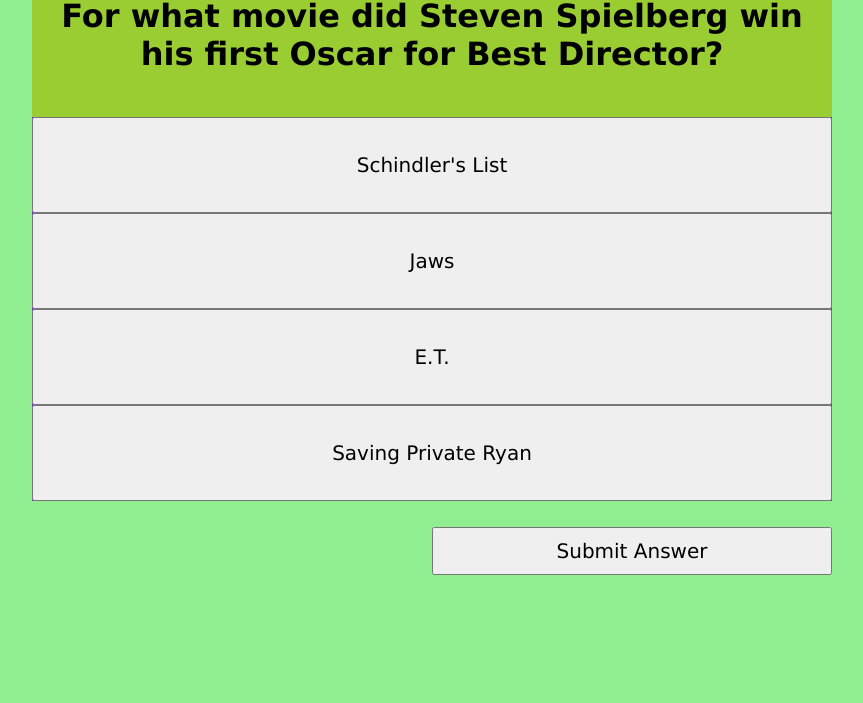
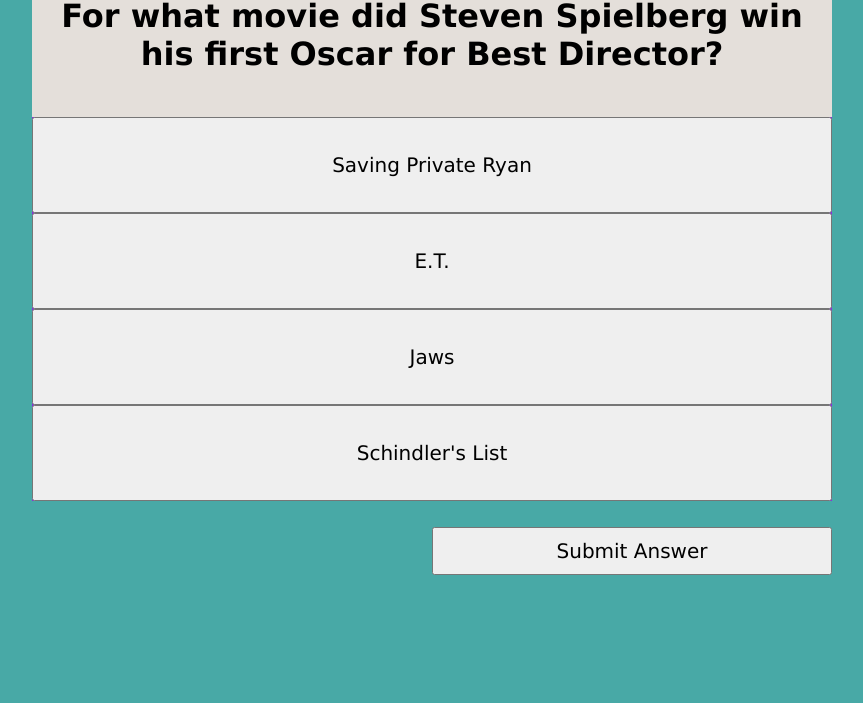
Before and after one commit to JamieCollins/Project-2, a plain HTML site: page index.html in a window 1280 px wide. Shown: the part 97-800 px from the top of the page, without its empty margins (208-1071 px from the left). Drawn offline with Linux system fonts and the light colour scheme.

Commit message:
add functionality to getQuestion function

```diff
--- a/assets/css/style.css
+++ b/assets/css/style.css
@@ -6,7 +6,7 @@
 }
 
 body {
-    background-color: lightgreen;
+    background-color: #48A9A6;
 }
 
 h1 {
@@ -25,13 +25,12 @@ h1 {
 /* quiz box container */
 .quiz-box {
     width: 800px;
-    background-color: blue;
     height: 60vh;
 }
 
 /* questions */
 .question-area {
-    background-color: yellowgreen;
+    background-color: #E4DFDA;
     height: 15vh;
 }
 
--- a/assets/js/questions.js
+++ b/assets/js/questions.js
@@ -13,8 +13,38 @@ let questions = [
     },
     {
         number: 3,
+        question: "What was Quentin Tarantino's first feature as writer/director?",
+        options: ["Pulp Fiction", "Reservoir Dogs", "Jackie Brown", "Kill Bill"],
+        answer: "Reservoir Dogs",
+    },
+    {
+        number: 4,
+        question: "Jim Carrey's The Mask, Dumb and Dumber and Ace Ventura: Pet Detective—were all released in what year?",
+        options: ["1995", "1996", "1994", "1993"],
+        answer: "1994",
+    },
+    {
+        number: 5,
+        question: "Which movie star is killed off in the opening scene of Scream?",
+        options: ["Drew Barrymore", "Sarah Michelle Gellar", "Courtney Cox", "Neve Campbell"],
+        answer: "Drew Barrymore",
+    },
+    {
+        number: 6,
         question: "Who is the only actor to receive an Oscar nomination for acting in a Lord of the Rings movie?",
-        options: ["Ian McKellen", "Elijah Wood", "Viggo Mortensen", "Orlando Bloom"],
+        options: ["Ian McKellen", "Orlando Bloom", "Elijah Wood", "Viggo Mortensen"],
         answer: "Ian McKellen",
     },
+    {
+        number: 7,
+        question: "What is the highest-grossing foreign-language film at the U.S. box office?",
+        options: ["Crouching Tiger, Hidden Dragon", "Life Is Beautiful", "Parasite", "The Passion of the Christ"],
+        answer: "The Passion of the Christ",
+    },
+    {
+        number: 8,
+        question: "Who wrote the screenplay for Rocky?",
+        options: ["Sylvester Stallone", "Arnold Schwarzenegger", "Jean-Claude Van Damme", "Dolph Lungren"],
+        answer: "Sylvester Stallone",
+    },
 ]
--- a/assets/js/script.js
+++ b/assets/js/script.js
@@ -4,6 +4,7 @@ document.getElementById("option-c").addEventListener("click", selectOption)
 document.getElementById("option-d").addEventListener("click", selectOption)
 
 document.getElementById("submit").addEventListener("click", checkAnswer)
+document.addEventListener("DOMContentLoaded", getQuestion)
 
 
 let optionA = document.getElementById("option-a")
@@ -12,6 +13,9 @@ let optionC = document.getElementById("option-c")
 let optionD = document.getElementById("option-d")
 
 let queText = document.getElementById("quiz-que")
+
+var i = 0;
+var response = "";
 
 function selectOption() {
 
@@ -23,11 +27,7 @@ function selectOption() {
 
 }
 
-function checkAnswer() {
-
-    clearOptions();
-
-    let i = 0; i < questions.length; i++;
+function getQuestion () {
 
         queText.innerHTML = questions[i].question;
         optionA.innerHTML = questions[i].options[0];
@@ -35,20 +35,31 @@ function checkAnswer() {
         optionC.innerHTML = questions[i].options[2];
         optionD.innerHTML = questions[i].options[3];
 
+}
+
+function checkAnswer() {
+
+    clearOptions();
+
     let correctScore = document.getElementById("score");
     let incorrectScore = document.getElementById("incorrect");
 
     if (response === questions[i].answer){
         correctScore.innerHTML++;
         alert ("Congratulations, you got it right!");
+        i++;
+        getQuestion();
     }   else if (response === ""){
         alert ("Please choose an answer.");
     }   else {
         incorrectScore.innerHTML++;
         alert ("Unfortunately that was not the correct answer.");
+        i++;
+        getQuestion();
     }
 
     response = "";
+
 
 }
 
--- a/index.html
+++ b/index.html
@@ -28,14 +28,14 @@
         <div class="quiz-box">
             <!-- game question -->
             <div class="question-area">
-                <h1 id="quiz-que">For what movie did Steven Spielberg win his first Oscar for Best Director?</h1>
+                <h1 id="quiz-que"></h1>
             </div>
             <!-- answer options -->
             <div id="answer-area">
-                <button class="btn" data-type="Option A" id="option-a">Schindler's List</button>
-                <button class="btn" data-type="Option B" id="option-b">Jaws</button>
-                <button class="btn" data-type="Option C" id="option-c">E.T.</button>
-                <button class="btn" data-type="Option D" id="option-d">Saving Private Ryan</button>
+                <button class="btn"id="option-a"></button>
+                <button class="btn"id="option-b"></button>
+                <button class="btn"id="option-c"></button>
+                <button class="btn"id="option-d"></button>
             </div>
         </div>
 
```
